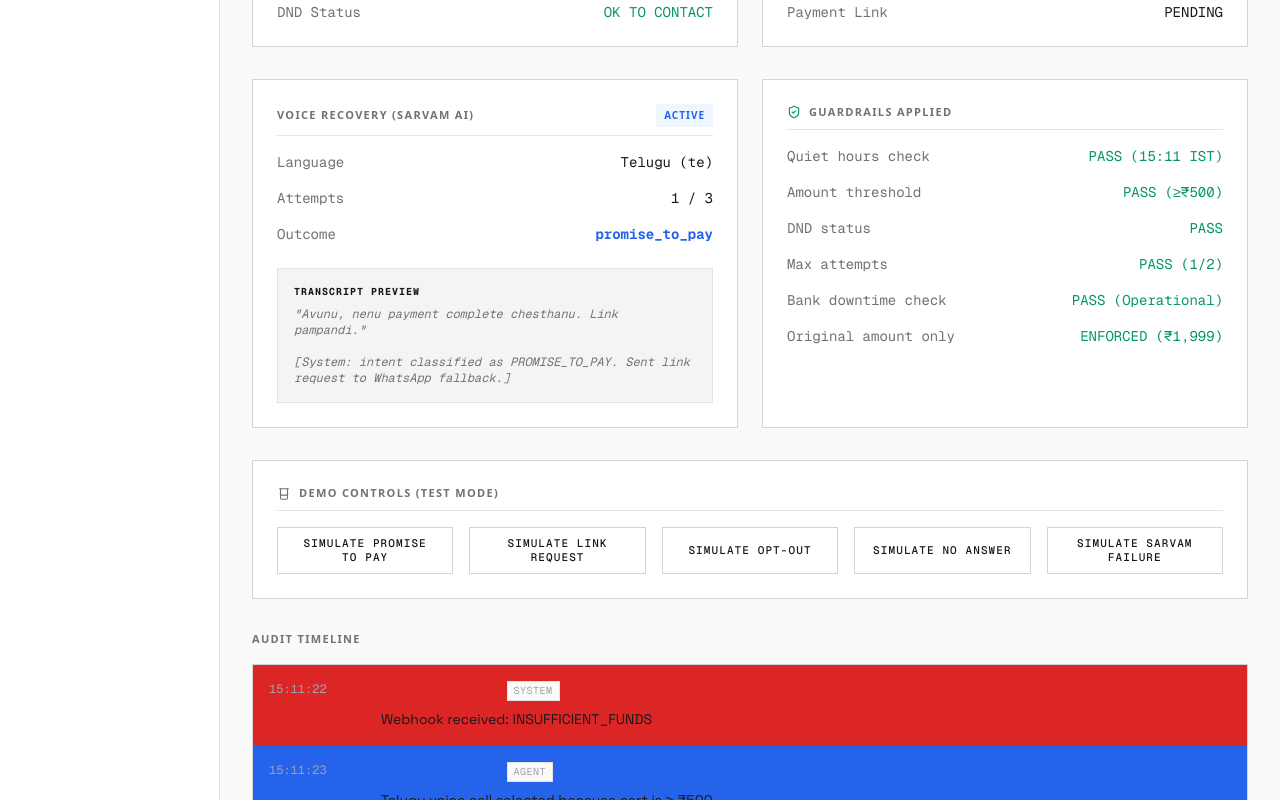
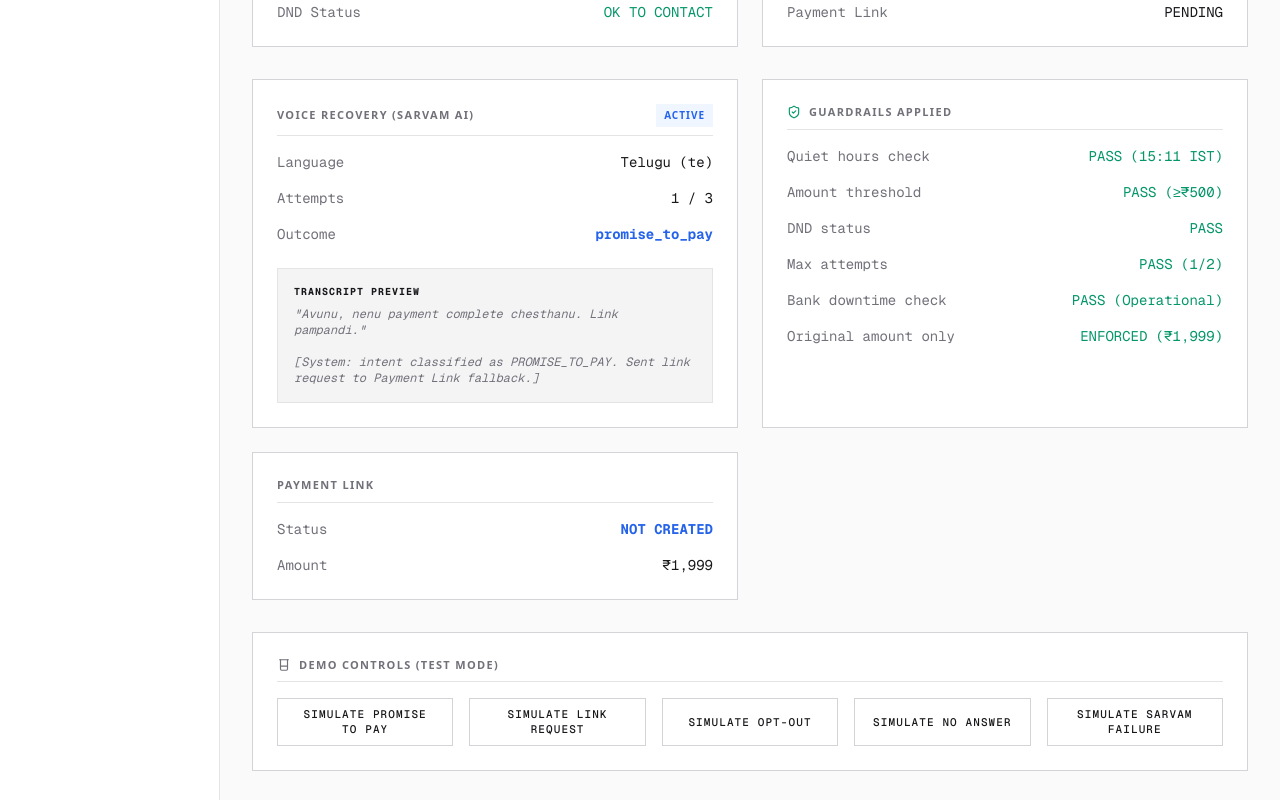
Before and after one commit to hemanthreddykoduru/Retry, a Next.js app: page /cases/1 in a window 1280 px wide. Shown: the part 539-1339 px from the top of the page. Built offline with nearby package versions, Linux system fonts and the light colour scheme.

Commit message:
feat: product decision update - switch whatsapp to payment links

```diff
--- a/app/(dashboard)/analytics/page.tsx
+++ b/app/(dashboard)/analytics/page.tsx
@@ -151,7 +151,7 @@ export default function AnalyticsPage() {
             <div className="w-full bg-neutral-bg h-1.5"><div className="bg-recovered h-full" style={{ width: '39%' }}></div></div>
 
             <div className="flex justify-between items-center mt-2">
-              <span className="text-text-primary">WhatsApp Payment Link</span>
+              <span className="text-text-primary">Payment-link follow-up</span>
               <span className="font-bold text-recovered">22 recovered</span>
             </div>
             <div className="w-full bg-neutral-bg h-1.5"><div className="bg-recovered h-full" style={{ width: '36%' }}></div></div>
--- a/app/(dashboard)/cases/[id]/page.tsx
+++ b/app/(dashboard)/cases/[id]/page.tsx
@@ -198,7 +198,7 @@ export default function CaseDetailPage() {
           <div className="bg-neutral-bg border border-border p-4 font-mono text-xs text-text-secondary italic">
             <div className="font-bold text-text-primary mb-2 not-italic text-[10px] uppercase tracking-widest">Transcript Preview</div>
             &quot;Avunu, nenu payment complete chesthanu. Link pampandi.&quot;<br/><br/>
-            [System: intent classified as PROMISE_TO_PAY. Sent link request to WhatsApp fallback.]
+            [System: intent classified as PROMISE_TO_PAY. Sent link request to Payment Link fallback.]
           </div>
         </div>
 
@@ -233,6 +233,41 @@ export default function CaseDetailPage() {
                 <span className="text-recovered">ENFORCED (₹1,999)</span>
               </div>
             </div>
+          </div>
+        </div>
+
+        <div className="sharp-card p-6">
+          <div className="text-[11px] font-bold tracking-[0.12em] uppercase text-text-secondary mb-4 border-b border-border pb-2 flex items-center gap-2">
+            Payment Link
+          </div>
+          <div className="flex flex-col gap-4 font-mono text-sm">
+            <div className="flex justify-between items-center">
+              <span className="text-text-secondary">Status</span>
+              <span className={c.status === 'recovered' ? 'text-recovered font-bold' : 'text-active font-bold'}>
+                {c.status === 'recovered' ? 'PAID' : c.razorpay_payment_link_id ? 'ACTIVE' : 'NOT CREATED'}
+              </span>
+            </div>
+            <div className="flex justify-between items-center">
+              <span className="text-text-secondary">Amount</span>
+              <span>{formatCurrency(c.amount)}</span>
+            </div>
+            {c.razorpay_payment_link_id && (
+              <>
+                <div className="flex justify-between items-center">
+                  <span className="text-text-secondary">Reference ID</span>
+                  <span>{c.razorpay_payment_link_id}</span>
+                </div>
+                <div className="flex flex-col gap-2 mt-2">
+                  <span className="text-text-secondary">Secure Link</span>
+                  <div className="flex items-center gap-2">
+                    <div className="flex-1 bg-surface border border-border p-2 text-xs truncate">
+                      https://rzp.io/i/{c.razorpay_payment_link_id.replace('plink_', '')}
+                    </div>
+                    <button className="btn-secondary px-3 py-1.5" onClick={() => navigator.clipboard.writeText(`https://rzp.io/i/${c.razorpay_payment_link_id?.replace('plink_', '')}`)}>Copy</button>
+                  </div>
+                </div>
+              </>
+            )}
           </div>
         </div>
       </div>
--- a/app/(dashboard)/integration/page.tsx
+++ b/app/(dashboard)/integration/page.tsx
@@ -80,12 +80,12 @@ export default function IntegrationPage() {
                 <span className="bg-active-bg border border-active text-active px-2 py-1 text-[10px] uppercase tracking-widest font-bold">MOCK MODE</span>
               </div>
               <div className="flex justify-between items-center p-3 border border-border">
-                <span className="font-bold">WhatsApp Cloud API</span>
-                <span className="bg-active-bg border border-active text-active px-2 py-1 text-[10px] uppercase tracking-widest font-bold">MOCK MODE</span>
+                <span className="font-bold">Razorpay Payment Links</span>
+                <span className="bg-active-bg border border-active text-active px-2 py-1 text-[10px] uppercase tracking-widest font-bold">TEST MODE</span>
               </div>
-              <div className="flex justify-between items-center p-3 border border-border">
-                <span className="font-bold">Razorpay Payment Links</span>
-                <span className="bg-active-bg border border-active text-active px-2 py-1 text-[10px] uppercase tracking-widest font-bold">MOCK MODE</span>
+              <div className="flex justify-between items-center p-3 border border-border bg-surface opacity-60">
+                <span className="font-bold flex items-center gap-2">WhatsApp / SMS <span className="text-[10px] tracking-widest font-mono bg-neutral-bg px-1.5 py-0.5 border border-border">ROADMAP</span></span>
+                <span className="text-text-secondary px-2 py-1 text-[10px] uppercase tracking-widest font-bold">NOT CONFIGURED</span>
               </div>
             </div>
           </div>
@@ -150,7 +150,7 @@ export default function IntegrationPage() {
                 <ServerCrash size={16} className="text-waiting shrink-0 mt-0.5" />
                 <div>
                   <div className="font-bold text-text-primary">Sarvam Unavailable</div>
-                  <div className="text-xs">If the Sarvam AI API fails, Retry automatically falls back to WhatsApp nudges.</div>
+                  <div className="text-xs">If the Sarvam AI API fails, Retry automatically marks the case for manual follow-up with a Payment Link.</div>
                 </div>
               </div>
 
--- a/app/(dashboard)/settings/guardrails/page.tsx
+++ b/app/(dashboard)/settings/guardrails/page.tsx
@@ -98,7 +98,7 @@ export default function GuardrailsPage() {
         <div className="flex flex-col">
           <SettingRow
             label="Voice-call Threshold"
-            description="Minimum cart value required to trigger an AI voice call. Lower amounts use WhatsApp."
+            description="Minimum cart value required to trigger an AI voice call."
           >
             <div className="relative font-mono">
               <span className="absolute left-3 top-1/2 -translate-y-1/2 text-text-secondary">₹</span>
@@ -128,7 +128,7 @@ export default function GuardrailsPage() {
 
           <SettingRow
             label="Contact Window (Quiet Hours)"
-            description="Time window during which AI calls and WhatsApp messages are permitted (IST)."
+            description="Time window during which AI calls are permitted (IST)."
           >
             <div className="flex items-center gap-2 font-mono text-sm">
               <input
--- a/lib/demo-data.ts
+++ b/lib/demo-data.ts
@@ -33,7 +33,7 @@ export interface AuditLog {
 export interface Intervention {
   id: string;
   recovery_case_id: string;
-  type: 'smart_retry' | 'whatsapp_nudge' | 'voice_call' | 'human_escalation';
+  type: "smart_retry" | "whatsapp_nudge" | "payment_link_follow_up" | "email_nudge" | "human_escalation";
   status: 'queued' | 'sent' | 'delivered' | 'answered' | 'completed' | 'failed' | 'skipped';
   scheduled_for: string;
   executed_at: string | null;
@@ -123,7 +123,7 @@ export const mockCases: RecoveryCase[] = [
       { id: 7, recovery_case_id: "rc_2d3e4f", actor: "system", action: "payment_link.created", reasoning: "Created Razorpay payment link", metadata: { link: "plink_123" }, created_at: "2026-08-31T14:21:10Z" }
     ],
     interventions: [
-      { id: "int_2", recovery_case_id: "rc_2d3e4f", type: "whatsapp_nudge", status: "delivered", scheduled_for: "2026-08-31T14:21:10Z", executed_at: "2026-08-31T14:21:12Z", outcome: null }
+      { id: "int_2", recovery_case_id: "rc_2d3e4f", type: "payment_link_follow_up", status: "delivered", scheduled_for: "2026-08-31T14:21:10Z", executed_at: "2026-08-31T14:21:12Z", outcome: null }
     ]
   },
   {
--- a/lib/demo-store.ts
+++ b/lib/demo-store.ts
@@ -49,7 +49,7 @@ export const demoStore = {
       });
     }
   },
-  addIntervention: (caseId: string, type: 'smart_retry' | 'whatsapp_nudge' | 'voice_call' | 'human_escalation', status: string, outcome: string | null = null) => {
+  addIntervention: (caseId: string, type: 'smart_retry' | 'whatsapp_nudge' | 'payment_link_follow_up' | 'voice_call' | 'human_escalation', status: string, outcome: string | null = null) => {
     const state = demoStore.getState();
     const caseObj = state.cases.find(c => c.id === caseId);
     if (caseObj) {
--- a/lib/recovery-service.ts
+++ b/lib/recovery-service.ts
@@ -46,9 +46,11 @@ export const RecoveryService = {
       }
       else if (event === 'sarvam.link_requested') {
         const next = transitionState(currentStatus, 'contacting');
-        demoStore.updateCase(caseId, { status: next });
-        demoStore.addIntervention(caseId, 'whatsapp_nudge', 'queued', null);
-        demoStore.addAuditLog(caseId, 'system', 'whatsapp_queued', 'Customer requested link. WhatsApp fallback queued.', metadata);
+        // generate a dummy payment link id
+        const plink = `plink_test${Math.floor(Math.random()*10000)}`;
+        demoStore.updateCase(caseId, { status: next, razorpay_payment_link_id: plink });
+        demoStore.addIntervention(caseId, 'payment_link_follow_up', 'queued', null);
+        demoStore.addAuditLog(caseId, 'system', 'payment_link.created → customer_requested_link', 'Customer requested link. Payment link created.', metadata);
       }
       else if (event === 'sarvam.do_not_contact' || event === 'customer.opt_out') {
         const next = transitionState(currentStatus, 'closed_optout');
@@ -56,8 +58,15 @@ export const RecoveryService = {
         demoStore.addAuditLog(caseId, 'system', 'opt_out', 'Customer requested do not contact. Automations canceled.', metadata);
       }
       else if (event === 'sarvam.no_answer') {
-        demoStore.addAuditLog(caseId, 'system', 'no_answer', 'Customer did not answer voice call.', metadata);
-        // logic for max calls could escalate here
+        const voiceCalls = c.interventions?.filter(i => i.type === 'smart_retry' || i.type === 'voice_call') || [];
+        if (voiceCalls.length >= 2) {
+          const next = transitionState(currentStatus, 'escalated');
+          demoStore.updateCase(caseId, { status: next });
+          demoStore.addAuditLog(caseId, 'system', 'escalated', 'Second no-answer. Manual follow-up required.', metadata);
+        } else {
+          demoStore.addAuditLog(caseId, 'system', 'no_answer', 'Customer did not answer voice call. 1 retry permitted.', metadata);
+          demoStore.addIntervention(caseId, 'smart_retry', 'queued', null);
+        }
       }
       else if (event === 'sarvam.customer_refused') {
         const next = transitionState(currentStatus, 'closed_lost');
@@ -65,8 +74,11 @@ export const RecoveryService = {
         demoStore.addAuditLog(caseId, 'system', 'customer_refused', 'Customer refused payment.', metadata);
       }
       else if (event === 'sarvam.call_failed') {
-        demoStore.addIntervention(caseId, 'whatsapp_nudge', 'queued', null);
-        demoStore.addAuditLog(caseId, 'system', 'fallback_queued', 'Provider failure. sarvam.call_failed → fallback.whatsapp_queued.', metadata);
+        const next = transitionState(currentStatus, 'intervention_scheduled');
+        const plink = `plink_test${Math.floor(Math.random()*10000)}`;
+        demoStore.updateCase(caseId, { status: next, razorpay_payment_link_id: plink });
+        demoStore.addIntervention(caseId, 'payment_link_follow_up', 'queued', null);
+        demoStore.addAuditLog(caseId, 'system', 'sarvam.call_failed → manual_payment_link_follow_up_required', 'Voice call unavailable. Payment link ready for manual follow-up.', metadata);
       }
     } catch (err: unknown) {
       if (err instanceof Error) {
```
